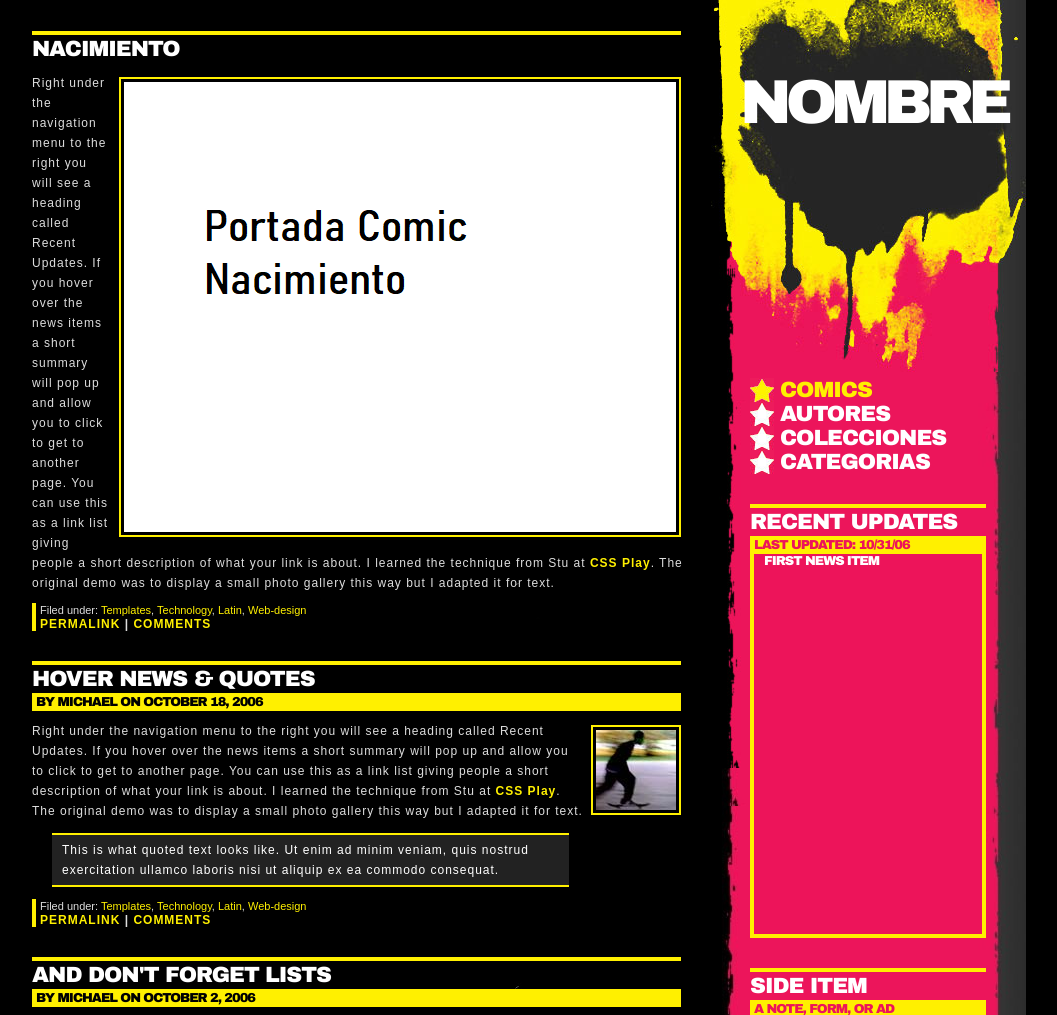
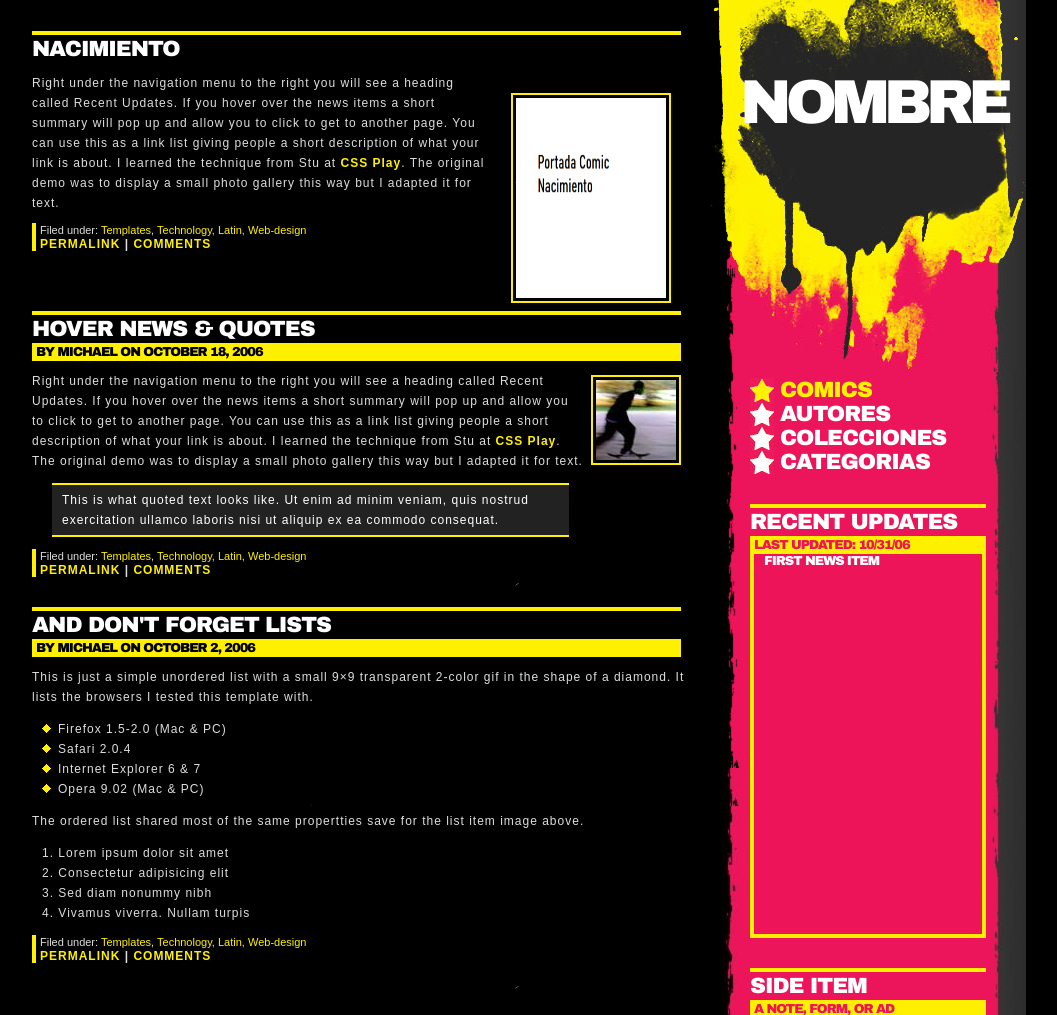
Before and after one commit to AneCapde/Libreria, a Django app: page /appLibreria/comics/ in a window 1280 px wide. Shown: the top 1015 px of the page, without its empty margins (126-1183 px from the left). Run offline with Django 3.2, Linux system fonts and the light colour scheme; data comes from the database, SQL or seed files in the repository.

Commit message:
wdefDAVGS

```diff
--- a/appLibreria/static/default.css
+++ b/appLibreria/static/default.css
@@ -103,6 +103,15 @@ body{
 #content img.r_blog{
 	float:right;
 	margin:4px 10px 4px 8px;
+}
+
+#content img.responsive-img{
+	width: 150px;
+	height: 200px;
+	margin: 20px;
+}
+#content .espacio {
+	padding-bottom: 20px;
 }
 
 #content a:hover img{border-color:#ED145A;}
--- a/appLibreria/templates/coleccionDetail.html
+++ b/appLibreria/templates/coleccionDetail.html
@@ -11,4 +11,5 @@
 {% endblock menu %}
 
 {% block contenido %}<!--Lo de la "izquierda"-->
+<h1>{{object.nombreComic}}</h1>
 {% endblock contenido %}
--- a/appLibreria/templates/comicDetail.html
+++ b/appLibreria/templates/comicDetail.html
@@ -11,4 +11,5 @@
 {% endblock menu %}
 
 {% block contenido %}<!--Lo de la "izquierda"-->
+<h1>{{object.nombreComic}}</h1>
 {% endblock contenido %}
--- a/appLibreria/templates/index.html
+++ b/appLibreria/templates/index.html
@@ -1,3 +1,4 @@
+
 {% load static %}
 <!DOCTYPE html>
 <head>
@@ -40,12 +41,12 @@
 	<div id="content">
 		{% block contenido %}
 		{% for comic in object_list %}
-
-			<h1>{{ comic.nombreComic }}</h1>
-			<h3></h3>
-			<p><a href="{{comic.get_absolute_url}}"><img src="{% static 'img/'|add:comic.nombreComic|add:'.png' %}" alt="{{ comic.nombreComic }}" class="r_blog" /></a>Right under the navigation menu to the right you will see a heading called Recent Updates. If you hover over the news items a short summary will pop up and allow you to click to get to another page. You can use this as a link list giving people a short description of what your link is about. I learned the technique from Stu at <a href="http://www.cssplay.co.uk/">CSS Play</a>. The original demo was to display a small photo gallery this way but I adapted it for text.</p>
-			<div class="blogfoot"><span class="foot_top">Filed under: <a href="#">Templates</a>, <a href="#">Technology</a>, <a href="#">Latin</a>, <a href="#">Web-design</a></span><br /><span class="foot_bottom"><a href="#">permalink</a> | <a href="#">comments</a></span></div>
-
+			<div class="espacio">
+				<h1>{{ comic.nombreComic }}</h1>
+				<h3></h3>
+				<p><a href="{{comic.get_absolute_url}}"><img src="{% static 'img/comics/'|add:comic.nombreComic|add:'.png' %}" alt="{{ comic.nombreComic }}" class="responsive-img r_blog" /></a>Right under the navigation menu to the right you will see a heading called Recent Updates. If you hover over the news items a short summary will pop up and allow you to click to get to another page. You can use this as a link list giving people a short description of what your link is about. I learned the technique from Stu at <a href="http://www.cssplay.co.uk/">CSS Play</a>. The original demo was to display a small photo gallery this way but I adapted it for text.</p>
+				<div class="blogfoot"><span class="foot_top">Filed under: <a href="#">Templates</a>, <a href="#">Technology</a>, <a href="#">Latin</a>, <a href="#">Web-design</a></span><br /><span class="foot_bottom"><a href="#">permalink</a> | <a href="#">comments</a></span></div>
+			</div>
 		{% endfor %}
 
 
--- a/appLibreria/views.py
+++ b/appLibreria/views.py
@@ -46,7 +46,7 @@ class TagList(ListView):
 	# 	context['autor_list'] = Coleccion.Autor.all()
 	# 	return context
 
-class AutorDetail(ListView):
+class AutorDetail(DetailView):
 	template_name = 'autorDetail.html'
 
 	model = Autor
@@ -58,7 +58,7 @@ class AutorDetail(ListView):
  		context['coleccion_list'] = Coleccion.objects.all()
  		return context
 
-class ComicDetail(ListView):
+class ComicDetail(DetailView):
 	template_name = 'comicDetail.html'
 
 	model = Comic
@@ -72,7 +72,7 @@ class ComicDetail(ListView):
 		context['tag_list'] = Tag.objects.all()
 		return context
 
-class ColeccionDetail(ListView):
+class ColeccionDetail(DetailView):
 	template_name = 'coleccionDetail.html'
 
 	model = Coleccion
```
Also changed, not shown: appLibreria/static/img/colecciones/Batman.png (added), appLibreria/static/img/colecciones/Spiderman.png (added), appLibreria/static/img/comics/Baloncesto.png (added), appLibreria/static/img/comics/Batman Begins.png (added), appLibreria/static/img/comics/Batman y Robin.png (added), appLibreria/static/img/comics/Nacimiento.png (added), appLibreria/static/img/comics/Spiderman Contra Joker.png (added), appLibreria/static/img/comics/Spiderman Contra Venom.png (added).
